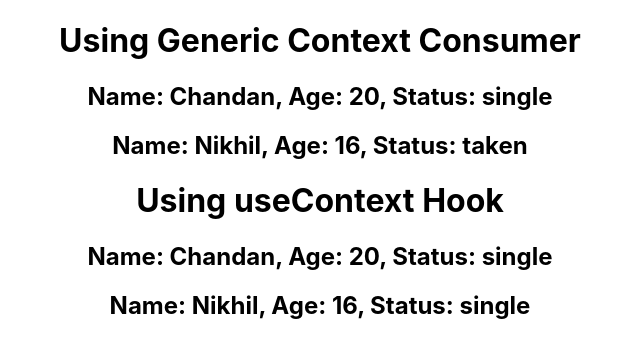
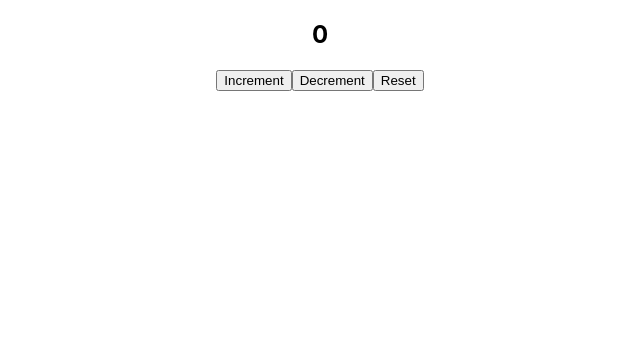
Before and after one commit to chankruze/react-hook-lab, a React (Create React App) app: page / in a window 1280 px wide. Shown: the top 358 px of the page, without its empty margins (320-960 px from the left). Built offline with nearby package versions, Linux system fonts and the light colour scheme.

Commit message:
[React Hook] useReducer - simple example
Signed-off-by: chankruze <chankruze@gmail.com>

```diff
--- a/src/App.js
+++ b/src/App.js
@@ -1,7 +1,6 @@
 import React from 'react';
 import './App.css';
-import DataFetching from './components/DataFetching';
-import ComponentA from './components/usecontext/ComponentA';
+import ReducerCounterOne from './components/usereducer/ReducerCounterOne';
 
 const user1 = {
   name: 'Chandan',
@@ -22,12 +21,7 @@ export const UserContextTwo = React.createContext()
 function App() {
   return (
     <div className="App">
-      {/* <DataFetching /> */}
-      <UserContextOne.Provider value={user1}>
-        <UserContextTwo.Provider value={user2}>
-          <ComponentA />
-        </UserContextTwo.Provider>
-      </UserContextOne.Provider>
+      <ReducerCounterOne/>
     </div>
   );
 }
--- /dev/null
+++ b/src/components/usereducer/ReducerCounterOne.js
@@ -0,0 +1,41 @@
+/*
+Author: chankruze (chankruze@geekofia.in)
+Created: Fri Sep 11 2020 20:39:17 GMT+0530 (India Standard Time)
+
+Copyright (c) Geekofia 2020 and beyond
+*/
+
+import React from 'react'
+
+const initialCount = 0
+const updateCount = (count, action) => {
+    switch (action) {
+        case 'increment':
+            return count + 1
+
+        case 'decrement':
+            return count - 1
+
+        case 'reset':
+            return initialCount
+
+        default:
+            return count
+    }
+}
+
+function ReducerCounterOne() {
+
+    const [count, dispatch] = React.useReducer(updateCount, initialCount)
+
+    return (
+        <div>
+            <h2>{count}</h2>
+            <button onClick={() => dispatch('increment')}>Increment</button>
+            <button onClick={() => dispatch('decrement')}>Decrement</button>
+            <button onClick={() => dispatch('reset')}>Reset</button>
+        </div>
+    )
+}
+
+export default ReducerCounterOne
```
